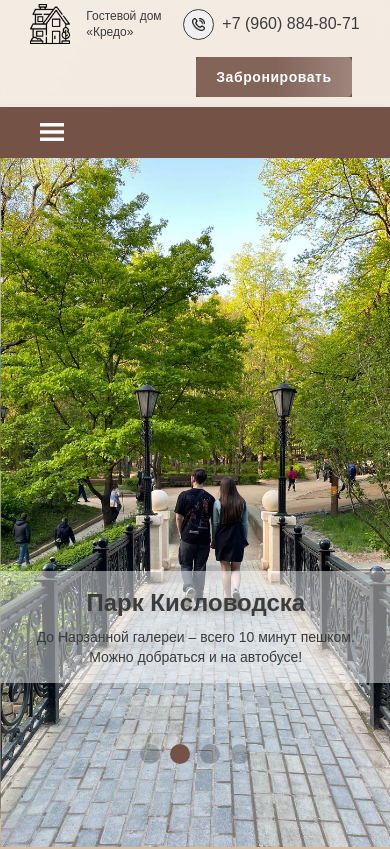
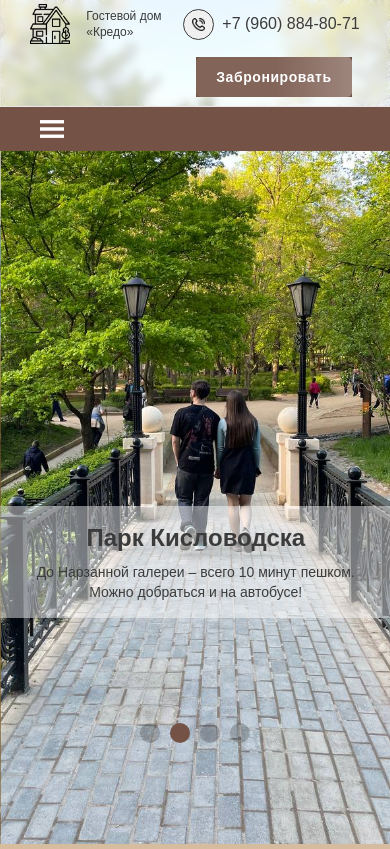
Before and after one commit to Salyens/Next-test-timeweb, a Next.js app: page / in a window 390 px wide. Shown: the top 849 px of the page. Built offline with nearby package versions, Linux system fonts and the light colour scheme.

Commit message:
Refactor Header component with dynamic bottom section and improved animations
- Add optional showBottom prop to Header component
- Update Header layout and positioning
- Modify header animation transitions and stagger effects
- Adjust mobile and desktop header behavior
- Add new woman icon image

```diff
--- a/src/app/room/layout.tsx
+++ b/src/app/room/layout.tsx
@@ -1,4 +1,4 @@
-import HeaderTop from "@/components/Header/HeaderTop";
+import Header from "@/components/Header";
 
 export default function RoomLayout({
   children,
@@ -7,7 +7,7 @@ export default function RoomLayout({
 }>) {
   return (
     <>
-      <HeaderTop />
+      <Header showBottom={false} />
       {children}
     </>
   );
--- a/src/components/EmblaCarousel/EmblaCarousel/embla.module.css
+++ b/src/components/EmblaCarousel/EmblaCarousel/embla.module.css
@@ -14,13 +14,7 @@
   position: relative;
   min-width: 100%;
   transform: translate3d(0, 0, 0);
-  flex: 0 0 var(--slide-size);
-  padding-left: var(--slide-spacing);
-  height: calc(100vh - 115px);
-
-  @media (max-width: 639px) {
-    height: calc(100vh - 155px);
-  }
+  height: 100vh;
 }
 
 .embla__controls {
--- a/src/components/Header/Header.tsx
+++ b/src/components/Header/Header.tsx
@@ -11,7 +11,11 @@ import { MotionDiv } from "../MotionDiv";
 import scrollToElementById from "@/utils/helpers/scrollToElementById";
 import HeaderLinks from "./HeaderLinks/HeaderLinks";
 
-const Header = () => {
+const Header = ({
+  showBottom = true,
+}: {
+  showBottom?: boolean;
+}) => {
   const [isOpen, setIsOpen] = useState(false);
   const { isMobile } = useDevice();
   const searchParams = useSearchParams();
@@ -22,8 +26,8 @@ const Header = () => {
       clipPath: "inset(0% 0% 0% 0%)",
       transition: {
         type: "spring",
-        stiffness: 60,
-        restDelta: 2,
+        stiffness: 400,
+        damping: 50,
       },
     },
     closed: {
@@ -98,19 +102,26 @@ const Header = () => {
     };
   }, []);
 
+  const y =
+    (isCollapsed && !isMobile) || (isCollapsed && isMobile)
+      ? 0
+      : !isCollapsed && isMobile
+      ? 106
+      : !isCollapsed && !isMobile
+      ? 65
+      : 0;
+
   return (
     <header
-      className={classNames(
-        "w-full relative z-50 left-0 mt-[106px] md:mt-[60px]",
-        {
-          "mt-[45px]": isCollapsed,
-          "md:mt-[42px]": isCollapsed,
-        }
-      )}
+      className={classNames("w-full absolute z-50 left-0")}
     >
       <HeaderTop isCollapsed={isCollapsed} />
-      <div
-        className="bg-secondary min-h-[52px] flex items-center relative"
+      {showBottom && (
+        <MotionDiv
+          initial={{ y: 0 }}
+          animate={{ y: y }}
+          transition={{ duration: 0.3 }}
+          className="bg-secondary min-h-[45px] flex items-center relative"
           ref={menuRef}
         >
           <Container
@@ -156,7 +167,8 @@ const Header = () => {
               </MotionDiv>
             )}
           </Container>
-      </div>
+        </MotionDiv>
+      )}
     </header>
   );
 };
--- a/src/components/Header/HeaderLinks/HeaderLinks.tsx
+++ b/src/components/Header/HeaderLinks/HeaderLinks.tsx
@@ -40,13 +40,13 @@ const itemVariants = {
   open: {
     y: 0,
     transition: {
-      duration: 0.3,
+      duration: 0.2,
     },
   },
   closed: {
     y: 50,
     transition: {
-      duration: 0.3,
+      duration: 0.15,
     },
   },
 };
@@ -54,12 +54,13 @@ const itemVariants = {
 const containerVariants = {
   open: {
     transition: {
-      staggerChildren: 0.05,
+      delay: 0.4,
+      staggerChildren: 0.1,
     },
   },
   closed: {
     transition: {
-      staggerChildren: 0.03,
+      staggerChildren: 0.1,
       staggerDirection: -1,
     },
   },
--- a/src/components/Header/HeaderTop/HeaderTop.tsx
+++ b/src/components/Header/HeaderTop/HeaderTop.tsx
@@ -46,16 +46,16 @@ const HeaderTop = ({ isCollapsed = false }: Props) => {
         ) : (
           <div
             className={classNames(
-              "flex flex-col md:flex-row items-center justify-center py-1 gap-2 lg:gap-4"
+              "flex flex-col lg:flex-row items-center justify-center py-1 gap-2 lg:gap-4 min-h-[65px]"
             )}
           >
-            <div className="flex flex-col gap-2 md:flex-row md:items-center md:justify-between md:w-full">
+            <div className="flex flex-col gap-2 lg:flex-row lg:items-center lg:justify-between lg:w-full">
               <div className="flex items-center justify-between gap-2 w-full header-top">
                 <Link
                   href="/"
                   className="flex items-center gap-4 text-[22px] font-medium leading-[25px]"
                 >
-                  <div className="relative w-10 h-10 lg:w-14 lg:h-14">
+                  <div className="relative w-10 h-10 xl:w-10 xl:h-10">
                     <Image
                       src="/header/house.png"
                       alt="phone"
@@ -65,7 +65,7 @@ const HeaderTop = ({ isCollapsed = false }: Props) => {
                       priority
                     />
                   </div>
-                  <p className="text-xs lg:text-base flex flex-col">
+                  <p className="text-xs xl:text-base flex flex-col">
                     <span className="mr-1">
                       Гостевой дом
                     </span>
```
Also changed, not shown: src/components/EmblaCarousel/EmblaCarousel/EmblaCarousel.tsx (+9 -2 lines), public/icons/woman.png (renamed from public/icons/avatar-woman.png). Lines whose indentation alone changed are shown as unchanged.
